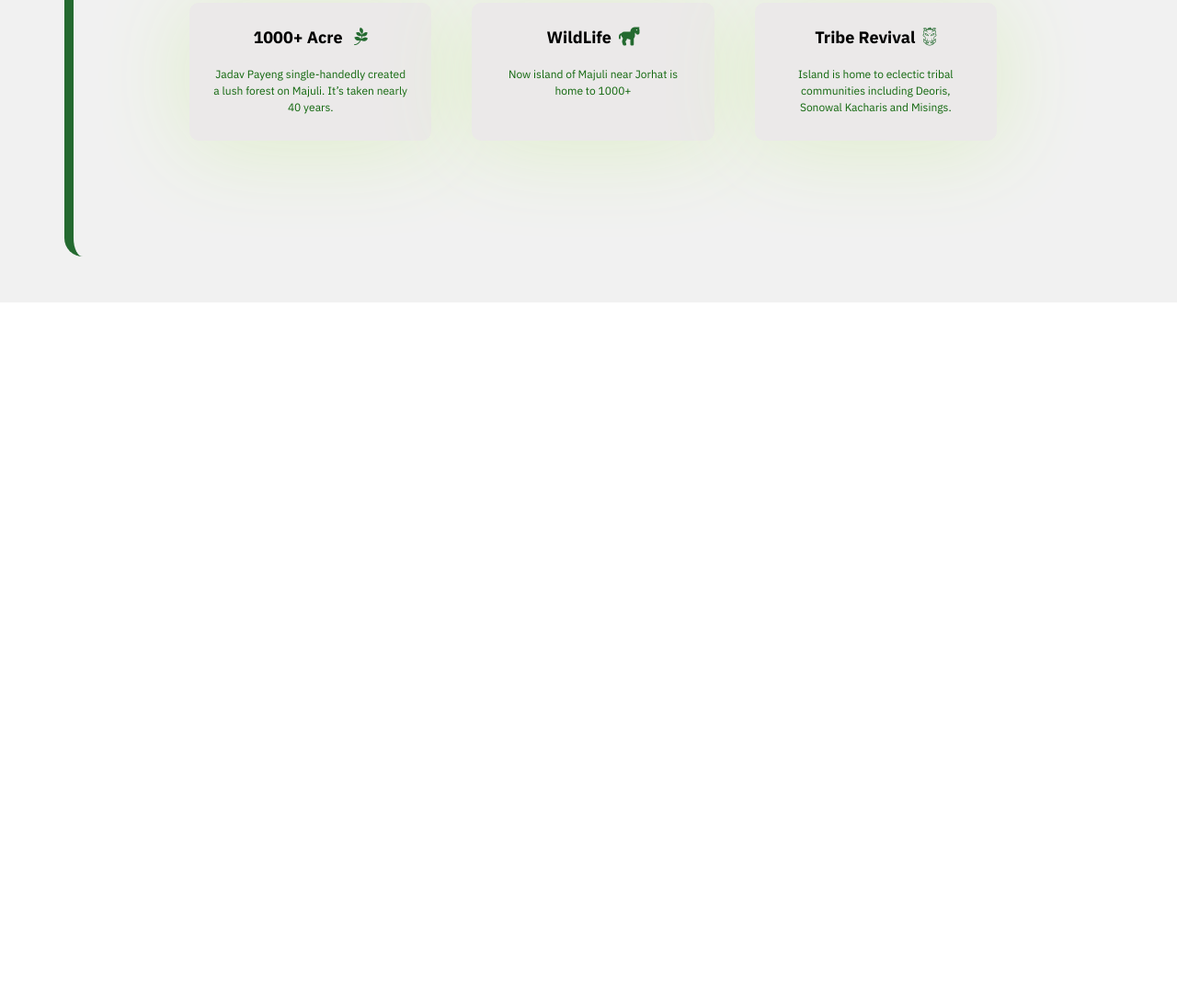
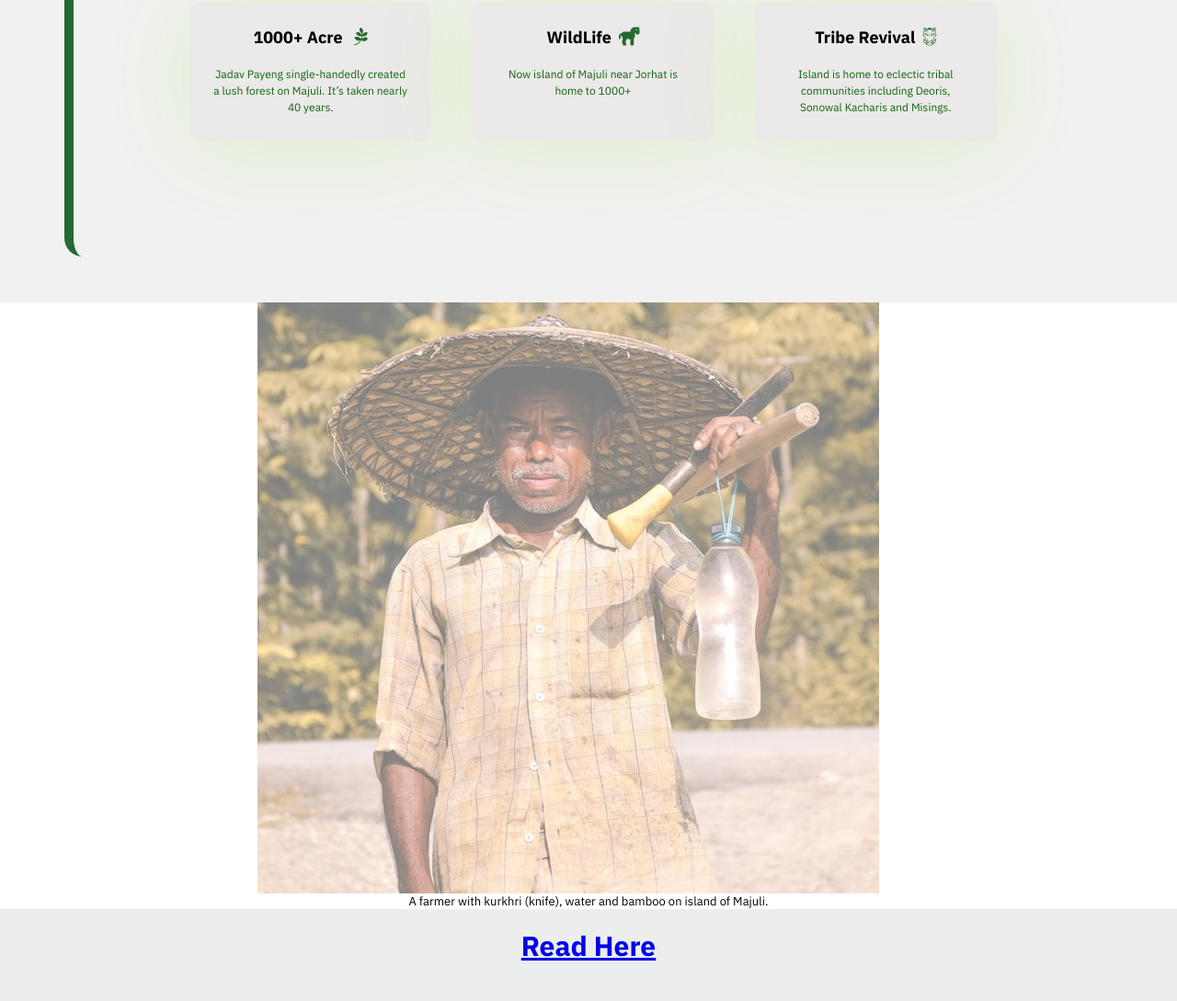
Before and after one commit to DVGY/freeCodeCamp, a plain HTML site: page Responsive Web design/Tribute/index.html in a window 1280 px wide. Shown: the part 983-2072 px from the top of the page at 92% size. Before the commit the page ends 1312 px from the top, so only its background shows below. Drawn offline with Linux system fonts and the light colour scheme.

Commit message:
changes saved

```diff
--- a/Responsive Web design/Tribute/index.html
+++ b/Responsive Web design/Tribute/index.html
@@ -1,3 +1,5 @@
+<!-- https://images.unsplash.com/photo-1560264619-15b3b13a78c7?ixlib=rb-1.2.1&ixid=eyJhcHBfaWQiOjEyMDd9&auto=format&fit=crop&w=687&q=80 -->
+
 <!DOCTYPE html>
 <html lang="en">
   <head>
@@ -47,6 +49,32 @@
       </div>
     </main>
 
+    <section class="image-container">
+      <figure class="img-res" id="img-div">
+        <img
+          src="./resources/images/majuli_farmer.jfif"
+          alt="A Majuli farmer"
+          id="image"
+        />
+        <figcaption id="img-caption">
+          A farmer with kurkhri (knife), water and bamboo on island of Majuli.
+        </figcaption>
+      </figure>
+    </section>
+
+    <footer class="tribute-container">
+      <div id="tribute-info">
+        <h6>
+          <a
+            id="tribute-link"
+            target="_blank"
+            href="https://en.wikipedia.org/wiki/Jadav_Payeng"
+            >Read Here</a
+          >
+        </h6>
+      </div>
+    </footer>
+
     <script
       src="https://kit.fontawesome.com/5aa519f277.js"
       crossorigin="anonymous"
--- a/Responsive Web design/Tribute/resources/css/style.css
+++ b/Responsive Web design/Tribute/resources/css/style.css
@@ -10,6 +10,7 @@
 /*-----------------*/
 * {
   margin: 0;
+  padding: 0;
   box-sizing: border-box;
 }
 
@@ -136,3 +137,49 @@ header {
 .fa-grunt {
   color: #246a30;
 }
+
+/*------------------*/
+/*------Image-Container-----*/
+/*-----------------*/
+.image-container {
+  padding: 0 40px;
+}
+.img-res img {
+  max-width: 100%;
+  height: auto;
+  display: block;
+}
+#image {
+  opacity: 0.6;
+  transition: opacity 1.5s;
+}
+#image:hover {
+  opacity: 1;
+}
+.img-res {
+  margin: 0 20%;
+}
+#img-caption {
+  text-align: center;
+  font-size: 65%;
+}
+/*------------------*/
+/*------Footer-Container-----*/
+/*-----------------*/
+.tribute-container {
+  padding: 20px 40px;
+  text-align: center;
+  height: 100px;
+  background-color: rgb(235, 238, 236);
+}
+#tribute-link {
+  text-align: center;
+  padding: 20px;
+}
+h6 {
+  font-size: 150%;
+}
+
+/*------------------*/
+/*---Media Queries--*/
+/*------------------*/
```
